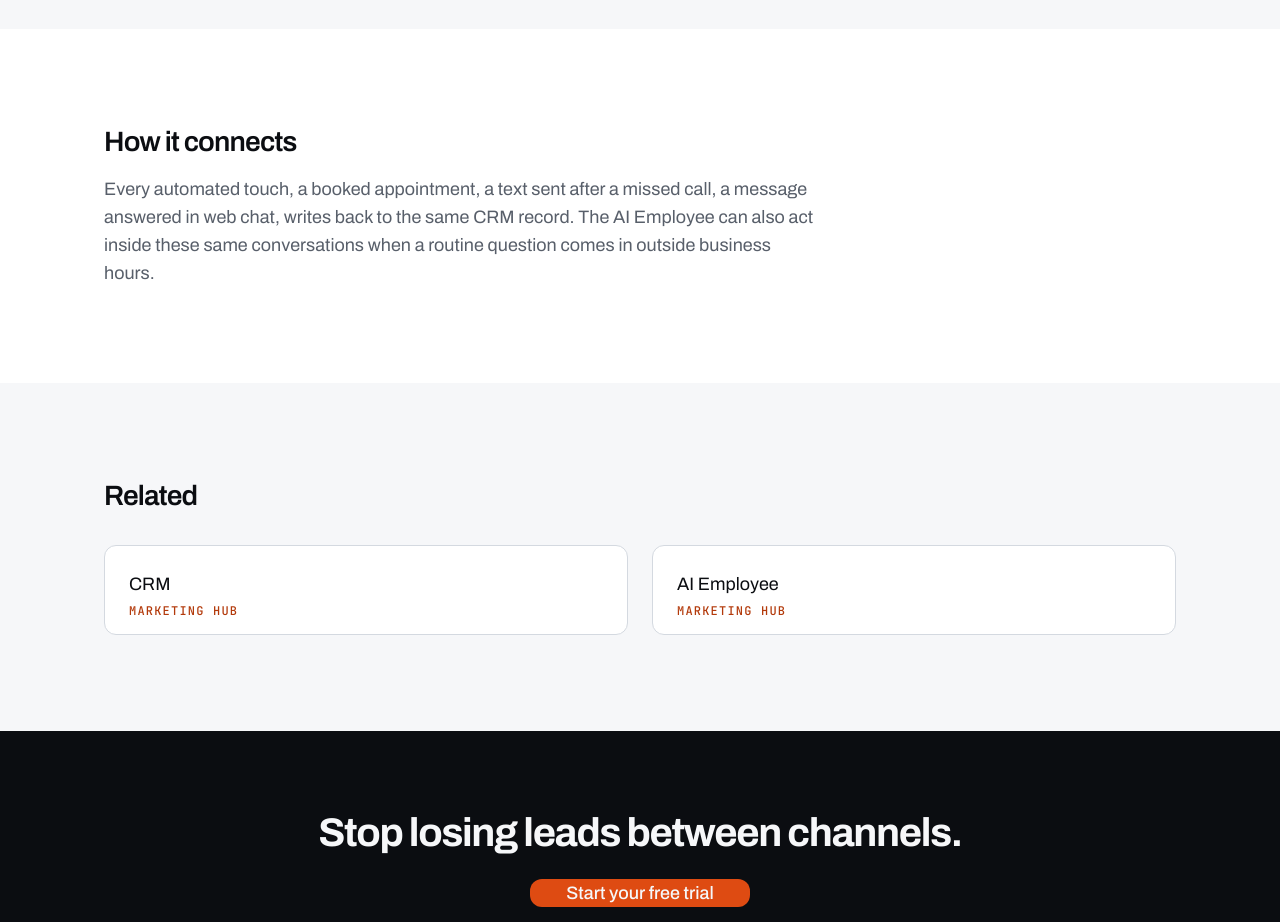
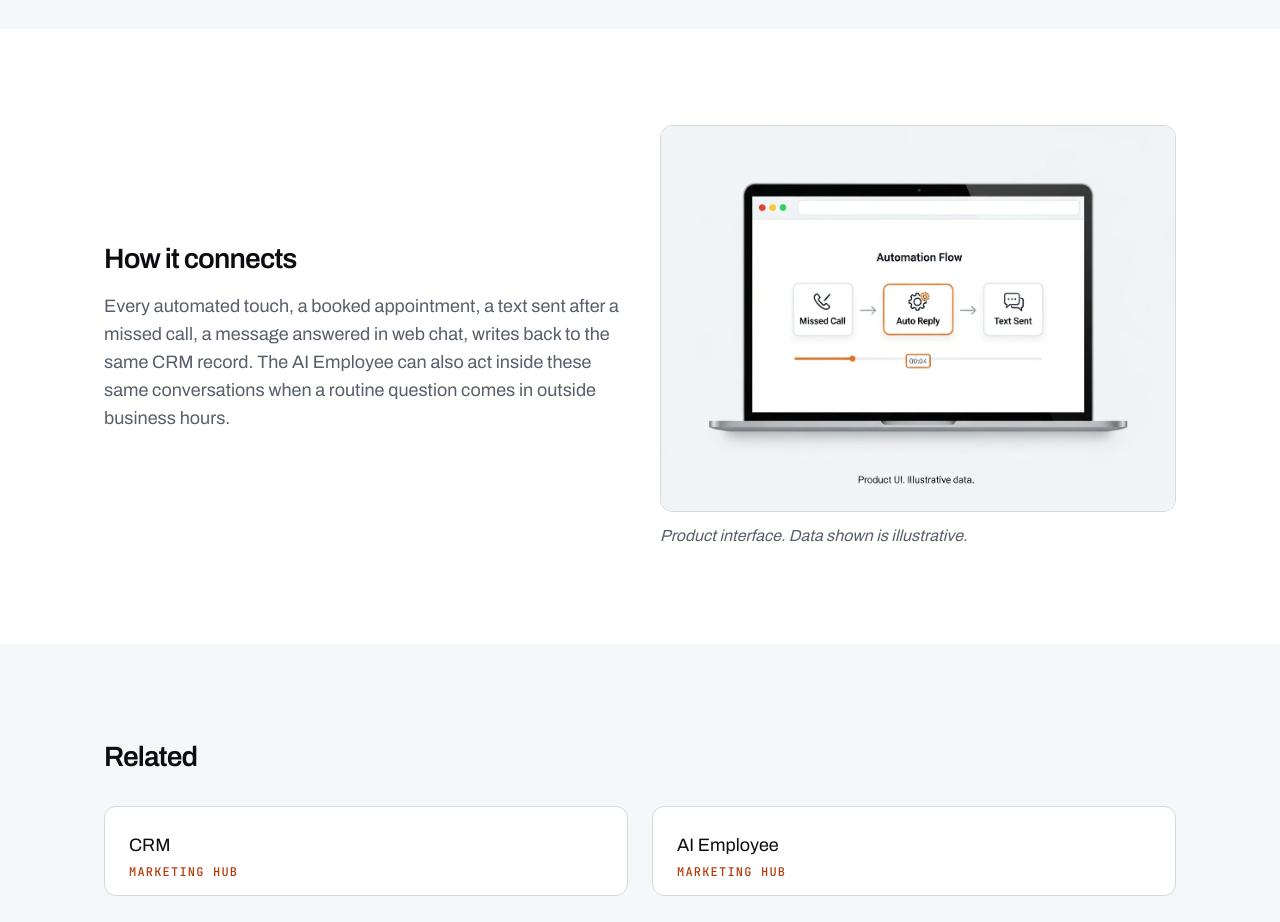
Before and after one commit to alyvonai/alyvon-marketing-site, a Next.js app: page /marketing-hub/automations in a window 1280 px wide. Shown: the part 1300-2222 px from the top of the page. Built offline with nearby package versions, Linux system fonts and the light colour scheme.

Commit message:
feat: wire automations-flow imagery into MediaFrame slot

```diff
--- a/app/marketing-hub/automations/page.tsx
+++ b/app/marketing-hub/automations/page.tsx
@@ -2,6 +2,8 @@ import Link from "next/link"
 import { CalendarClock, Inbox, MessageCircle, PhoneMissed, Share2, Star } from "lucide-react"
 import { buttonVariants } from "@/components/ui/button"
 import { Card, CardDescription, CardHeader, CardTitle } from "@/components/ui/card"
+import { MediaFrame } from "@/components/ui/media-frame"
+import { IllustrativeCaption } from "@/components/ui/illustrative-caption"
 import { Section } from "@/components/marketing/section"
 import { Hero } from "@/components/marketing/hero"
 import { CtaBand } from "@/components/marketing/cta-band"
@@ -93,7 +95,8 @@ export default function AutomationsDetailPage() {
       </Section>
 
       <Section tone="canvas">
-        <div className="flex max-w-[720px] flex-col gap-4">
+        <div className="grid gap-10 lg:grid-cols-2 lg:items-center">
+          <div className="flex flex-col gap-4">
             <h2 className="text-display-m text-text-primary">How it connects</h2>
             <p className="text-body-l text-text-secondary">
               Every automated touch, a booked appointment, a text sent after a missed call, a
@@ -101,6 +104,16 @@ export default function AutomationsDetailPage() {
               also act inside these same conversations when a routine question comes in outside
               business hours.
             </p>
+          </div>
+          <div className="flex flex-col gap-3">
+            <MediaFrame
+              src="/images/marketing-hub/automations-flow.webp"
+              alt="An automation flow showing a missed call, follow-up text, and booked appointment writing back to one contact record"
+              aspect="4:3"
+              sizes="(min-width: 1024px) 560px, 100vw"
+            />
+            <IllustrativeCaption>Product interface. Data shown is illustrative.</IllustrativeCaption>
+          </div>
         </div>
       </Section>
 
```
Lines whose indentation alone changed are shown as unchanged.
